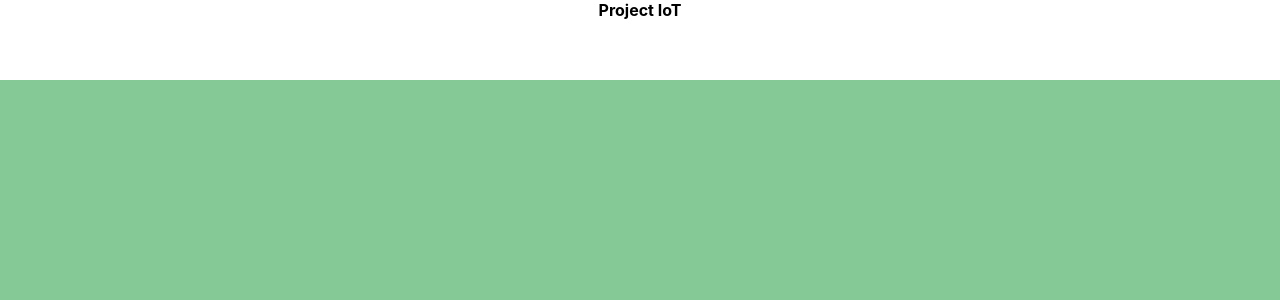
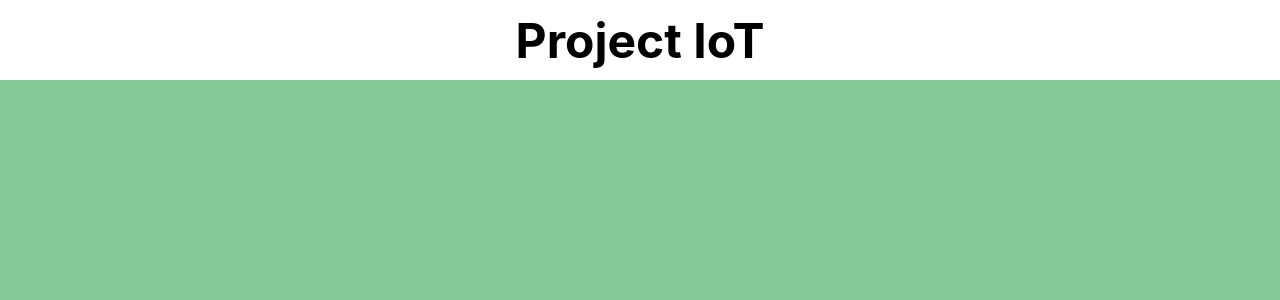
Before and after one commit to asf89/iot-alarm-dashboard, a React (Create React App) app: page / in a window 1280 px wide. Shown: the top 300 px of the page. Built offline with nearby package versions, Linux system fonts and the light colour scheme.

Commit message:
components: Update Header component

```diff
--- a/src/components/Header/Header.module.css
+++ b/src/components/Header/Header.module.css
@@ -1,11 +1,13 @@
 .container {
+  display: flex;
+  justify-content: center;
+  align-items: center;
   background-color: #ffffff;
   min-height: 5rem;
 }
 
 .title {
-  text-align: center;
-  font-size: 16;
+  font-size: 3rem;
   font-weight: bold;
   color: #000000;
 }
```
